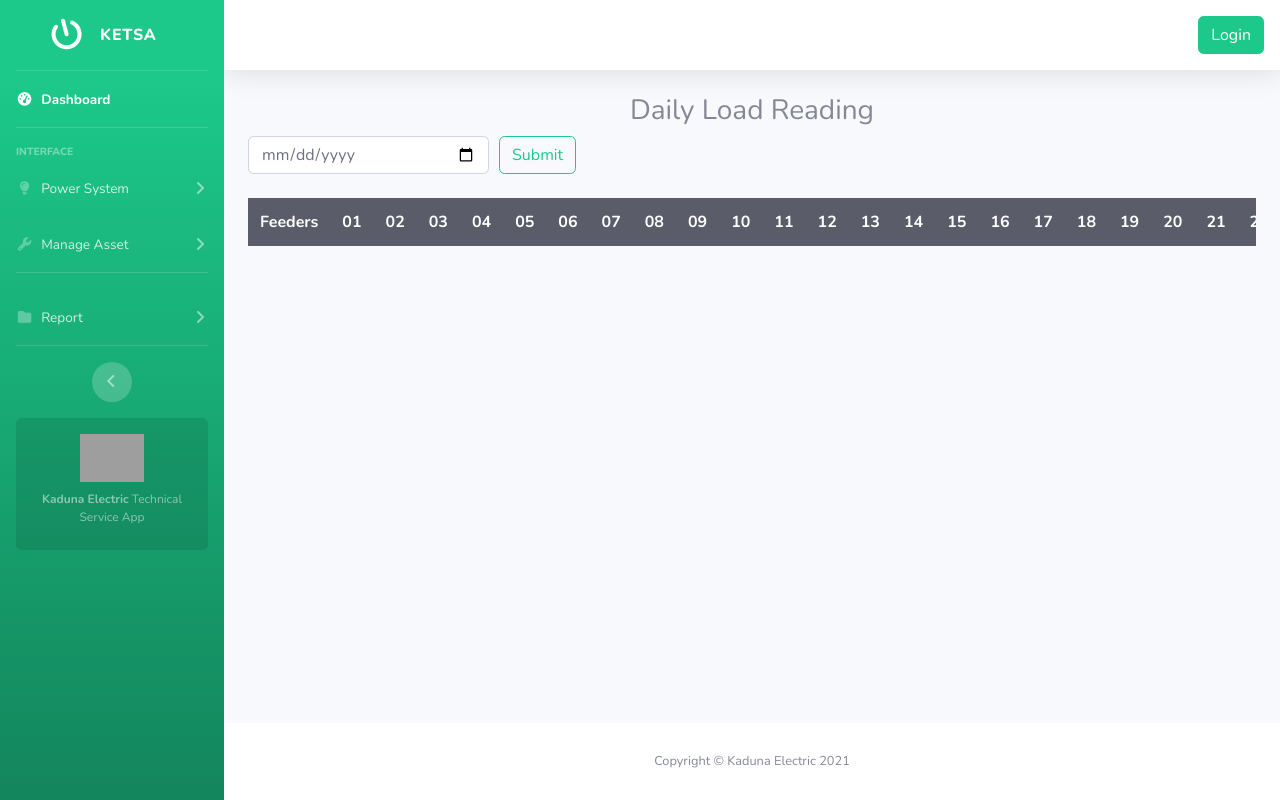
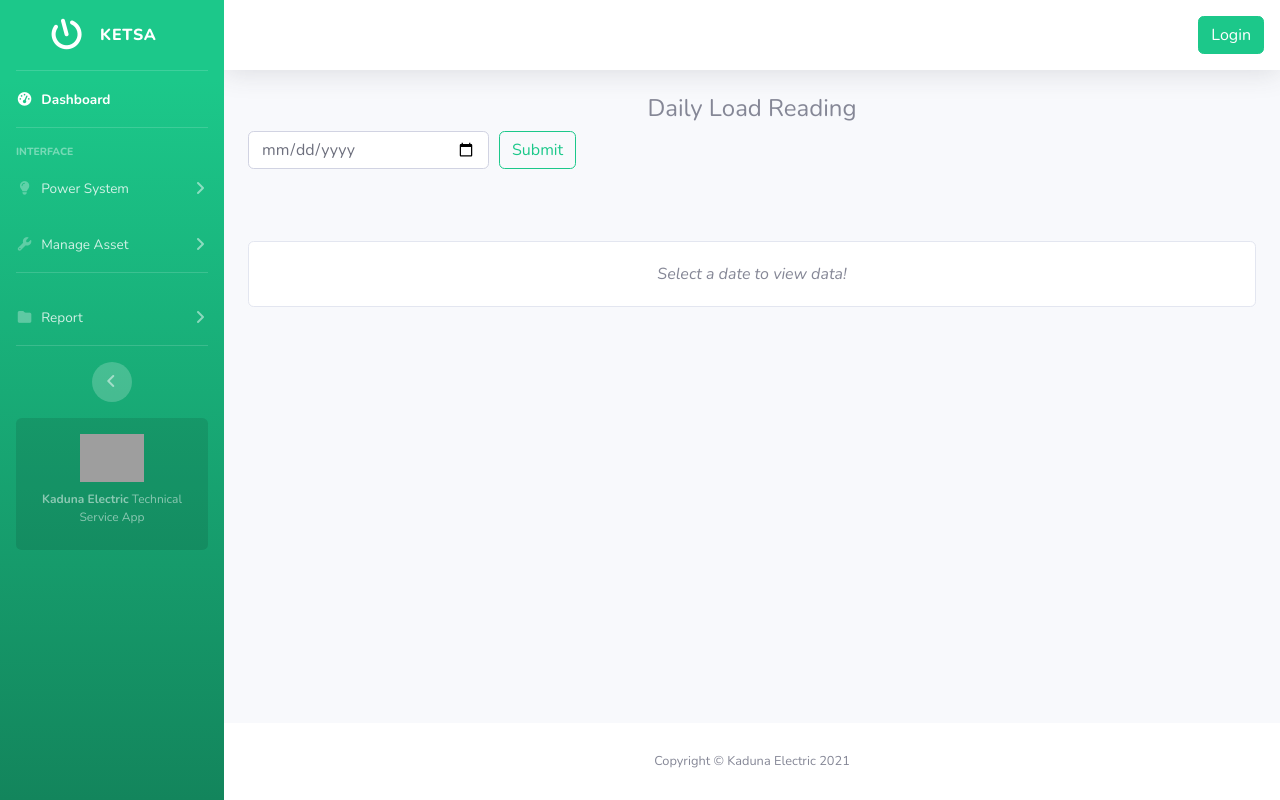
Before and after one commit to coderismaila/ketsa, a Django app: page /load_reading/ in a window 1280 px wide. Run offline with Django 4.2, Linux system fonts and the light colour scheme; lists and menus that the app fills with data are empty; some libraries are stand-ins or nearby versions; grey boxes are pictures that could not be loaded.

Commit message:
minor ui fix

```diff
--- a/dispatch/templates/dispatch/load_reading_table.html
+++ b/dispatch/templates/dispatch/load_reading_table.html
@@ -4,9 +4,9 @@
 
 {% block content %}
 <div class="justify-content-center text-center">
-    <h3>Daily Load Reading</h3>
+    <h4>Daily Load Reading</h4>
 </div>
-<div class="row pb-4">
+<div class="row pb-4 ">
     <div class="col-md-6">
         <form action="/load_reading/" method="GET">
             <div class="form-row">
@@ -22,7 +22,8 @@
         </form>
     </div>
 </div>
-<div>
+
+{% if selected_date and objects.count > 0 %}
 <table class="table table-hover table-responsive table-borderless">
     <thead class="thead-dark">
         <tr>
@@ -230,5 +231,21 @@
         {% endfor %}
     </tbody>
 </table>
+{% elif objects.count == 0 %}
+<div class="text-center my-5">
+    <div class="card">
+        <div class="card-body">
+            <em>Data for selected date not found</em>
         </div>
+    </div>
+</div>
+{% else %}
+<div class="text-center my-5">
+    <div class="card">
+        <div class="card-body">
+            <em>Select a date to view data!</em>
+        </div>
+    </div>
+</div>
+{% endif %}
 {% endblock %}
--- a/dispatch/views.py
+++ b/dispatch/views.py
@@ -37,7 +37,6 @@ def load_reading_form(request):
 
         # check if date already in database
         date_exists = LoadReading.objects.filter(date=dt).count()
-        print(date_exists)
         if date_exists == 0:
             # initialize new load reading data for the particular date and hour
             feeders = Feeder.objects.all()
@@ -59,18 +58,16 @@ def load_reading_form(request):
     # initialize formset
 
     if request.method == "POST":
-        print("Saving form...")
         formset = LoadReadingFormset(request.POST)
         if formset.is_valid():
             instances = formset.save(commit=False)
             for instance in instances:
                 instance.save()
-        print("Form saved!")
 
     else:
         formset = LoadReadingFormset(queryset=qs)
 
-    return render(request, "dispatch/load_reading_form.html", {"formset": formset})
+    return render(request, "dispatch/load_reading_form.html", {"formset": formset, "selected_date": dt})
 
 
 def load_reading_table(request):
@@ -88,8 +85,18 @@ def load_reading_table(request):
             .all()
             .order_by("date")
         )
+        print("qs")
+        print(qs.count())
         feeders = Feeder.objects.all()
     except:
         qs = None
 
-    return render(request, "dispatch/load_reading_table.html", {"objects": qs, "fdrs": feeders})
+    return render(
+        request,
+        "dispatch/load_reading_table.html",
+        {
+            "objects": qs,
+            "fdrs": feeders,
+            "selected_date": dt,
+        },
+    )
```
Also changed, not shown: dispatch/templates/dispatch/load_reading_form.html (+17 -2 lines). Lines whose indentation alone changed are shown as unchanged.
